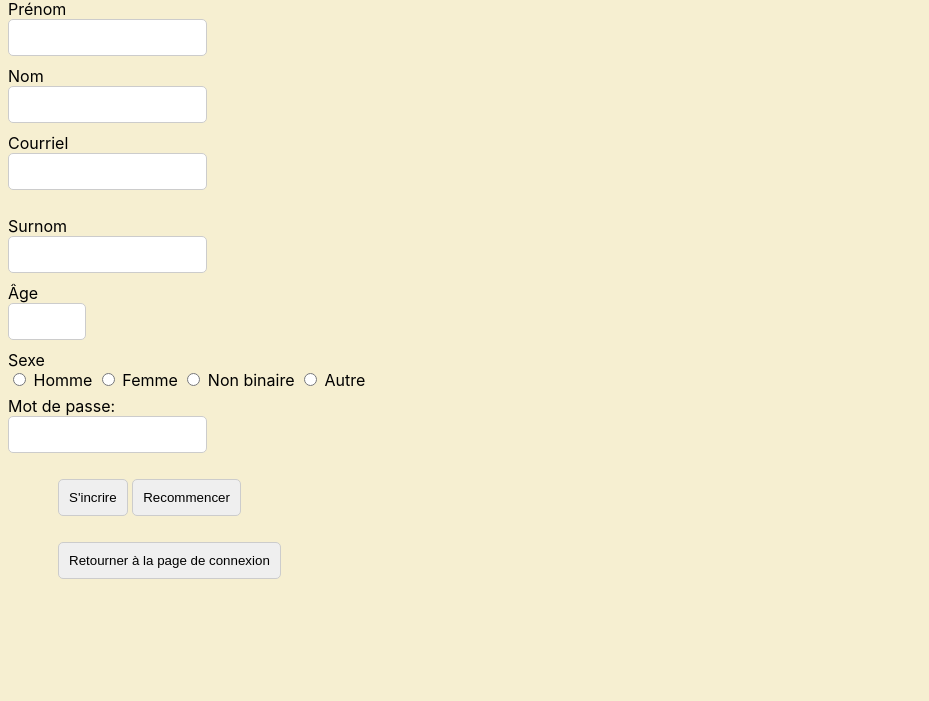
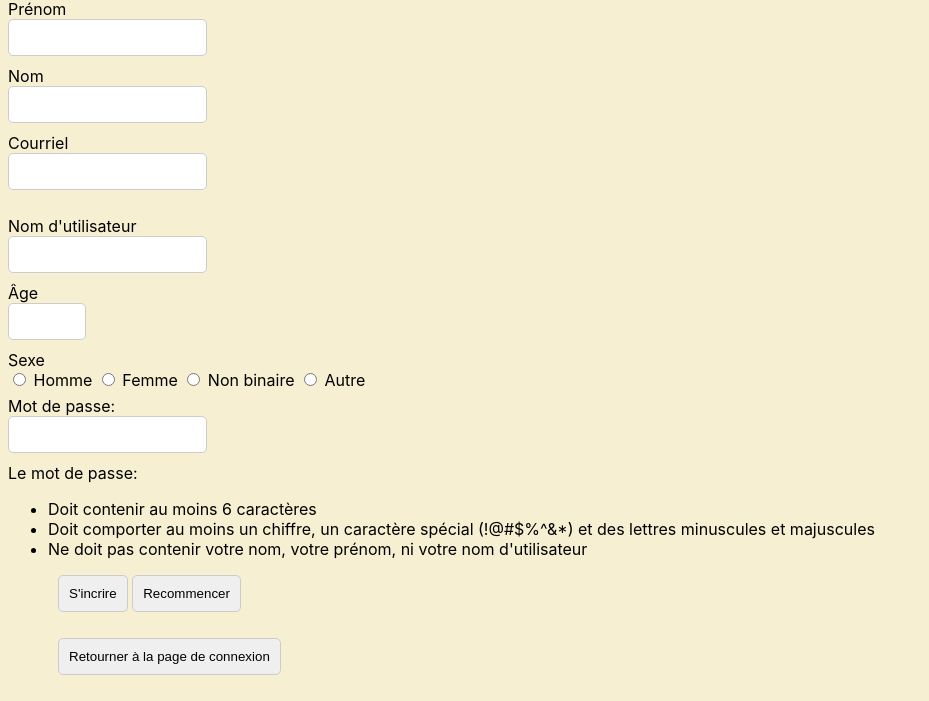
Before and after one commit to MaximeLamothe/Projetglo-2005, a Flask app: page /creation-compte/ in a window 1280 px wide. Shown: the part 132-833 px from the top of the page, without its empty margins (0-929 px from the left). Before the commit the page ends 711 px from the top, so only its background shows below. Run offline with Flask 3, Linux system fonts and the light colour scheme.

Commit message:
validation mot de passe html + javascript

```diff
--- a/static/app.js
+++ b/static/app.js
@@ -1,9 +1,81 @@
 // Fonction qui valide le format du courriel avant de l'envoyer au serveur
-/*
+
 document.addEventListener("DOMContentLoaded", function () {
-    // let emailForm = document.getElementById("emailForm"); // essayer d'obtenir emailForm de la page
-    //     if (emailForm) {  // validation seulement si email form sur la page
-    document.getElementById("emailForm").addEventListener("submit", function (event) {
+    let emailForm = document.getElementById("emailForm");
+    if (emailForm) {
+        emailForm.addEventListener("submit", function (event) {
+            // Validate Email
+            if (!validateEmail()) {
+                event.preventDefault(); // Prevent form submission if email is invalid
+            }
+
+            // Validate Password
+            if (!validatePassword()) {
+                event.preventDefault(); // Prevent form submission if password is invalid
+            }
+        });
+    }
+});
+
+// Function to validate email
+function validateEmail() {
+    let emailInput = document.getElementById("courriel").value;
+    let errorMessage = document.getElementById("error-message");
+
+    // Regex for email validation
+    let emailPattern = /^[a-zA-Z0-9._%+-]+@[a-zA-Z0-9.-]+\.[a-zA-Z]{2,}$/;
+
+    // Check if email matches the pattern
+    if (!emailPattern.test(emailInput)) {
+        if (errorMessage) {
+            errorMessage.textContent = "Veuillez entrer une adresse courriel valide";
+            errorMessage.style.color = "red";
+        }
+        return false; // Invalid email
+    } else {
+        if (errorMessage) {
+            errorMessage.textContent = ""; // Clear error message if email is valid
+        }
+        return true; // Valid email
+    }
+}
+
+// Function to validate password
+function validatePassword() {
+    let prenom = document.getElementById("prenom").value.toLowerCase();
+    let nom = document.getElementById("nom").value.toLowerCase();
+    let surnom = document.getElementById("surnom").value.toLowerCase();
+    let password = document.getElementById("motpasse").value.toLowerCase();
+
+    // Check if password contains the first name, last name, or username
+    if (password.includes(prenom)) {
+        alert("Le mot de passe ne peut pas contenir votre prénom");
+        return false;
+    }
+    if (password.includes(nom)) {
+        alert("Le mot de passe ne peut pas contenir votre nom");
+        return false;
+    }
+    if (password.includes(surnom)) {
+        alert("Le mot de passe ne peut pas contenir votre nom d'utilisateur");
+        return false;
+    }
+
+    // Password length and format validation
+    let passwordPattern = /^(?=.*\d)(?=.*[a-z])(?=.*[A-Z])(?=.*[\W]).{6,}$/;
+    if (!passwordPattern.test(password)) {
+        alert("Le mot de passe doit contenir au moins un chiffre, une lettre majuscule, une lettre minuscule et un caractère spécial.");
+        return false;
+    }
+
+    return true; // Valid password
+}
+
+
+/* document.addEventListener("DOMContentLoaded", function () {
+    let emailForm = document.getElementById("emailForm"); // essayer d'obtenir emailForm de la page
+    if (emailForm) {  // validation seulement si email form sur la page
+        document.getElementById("emailForm").addEventListener("submit", function (event) {
         let emailInput = document.getElementById("courriel").value;
         let errorMessage = document.getElementById("error-message");
 
@@ -11,11 +83,39 @@ document.addEventListener("DOMContentLoaded", function () {
         let emailPattern = /^[a-zA-Z0-9._%+-]+@[a-zA-Z0-9.-]+\.[a-zA-Z]{2,}$/;
 
         if (!emailPattern.test(emailInput)) {
-            event.preventDefault(); // Empêcher de soumettre le formulaire
-            errorMessage.textContent = "Veuillez entrer une adresse courriel valide";
-        } else {
-            errorMessage.textContent = ""; // Aucun message d'erreur
-        }
+            event.preventDefault(); // Empêcher la soumission du formulaire
+            if (errorMessage) {
+                errorMessage.textContent = "Veuillez entrer une adresse courriel valide";
+                errorMessage.style.color = "red";
+                }
+            } else if (errorMessage) {
+                errorMessage.textContent = ""; // Aucun message d'erreur
+            }
     });
 });
- */
+
+// Fonction qui valide le mot de passe avant de l'envoyer au serveur. La fonction vérifie que le mot de passe
+// ne contient pas le prénom, le nom, ni le nom d'utilisateur
+
+function validatePassword() {
+    let prenom = document.getElementById("prenom").value.toLowerCase();
+    let nom = document.getElementById("nom").value.toLowerCase();
+    let surnom = document.getElementById("surnom").value.toLowerCase();
+
+    let password = document.getElementById("password").value.toLowerCase();
+
+    if (password.includes(prenom)) {
+        alert("Le mot de passe ne peut pas contenir votre prénom");
+        return false;
+    }
+    if (password.includes(nom)) {
+        alert("Le mot de passe ne peut pas contenir votre nom");
+        return false;
+    }
+    if (password.includes(surnom)) {
+        alert("Le mot de passe ne peut pas contenir votre nom d'utilisateur");
+        return false;
+    }
+
+    return true;
+} */
--- a/templates/creationcompte.html
+++ b/templates/creationcompte.html
@@ -21,14 +21,14 @@
 
   <form id="emailForm" action="inscription" method="post">
       <label for="prenom">Prénom</label><br>
-      <input type="text" id = "prenom" name="prenom" required><br>
+      <input type="text" id = "prenom" name="prenom" maxlength="20" required><br>
       <label for="nom">Nom</label><br>
-      <input type="text" id="nom" name="nom" required><br>
+      <input type="text" id="nom" name="nom" maxlength="20" required><br>
       <label for="courriel">Courriel</label><br>
-      <input type="email" id="courriel" name="courriel" required>
+      <input type="email" id="courriel" name="courriel" maxlength="254" required>
       <p id="error-message" style="color: red;"></p>
-      <label for="surnom">Surnom</label><br>
-      <input type="text" id="surnom" name="surnom" required><br>
+      <label for="surnom">Nom d'utilisateur</label><br>
+      <input type="text" id="surnom" name="surnom" maxlength="20" required><br>
       <label for="age"> Âge</label><br>
       <input type="number" id="age" name="age" min="5" max="105" required><br>
       <label for="sexe"> Sexe</label><br>
@@ -40,7 +40,13 @@
       <br>
 
       <label for="motpasse"> Mot de passe: </label><br>
-      <input type="password" id="motpasse" name="motpasse" required><br>
+      <input type="password" id="motpasse" name="motpasse" minlength="6" pattern="(?=.*\d)(?=.*[a-z])(?=.*[A-Z])(?=.*[\W]).{6,}" required><br>
+      Le mot de passe:
+      <ul>
+        <li>Doit contenir au moins 6 caractères</li>
+        <li>Doit comporter au moins un chiffre, un caractère spécial (!@#$%^&*) et des lettres minuscules et majuscules</li>
+        <li>Ne doit pas contenir votre nom, votre prénom, ni votre nom d'utilisateur</li>
+        </ul>
 
     <p>
         <input type="submit" value="S'incrire" name="inscription">
```
